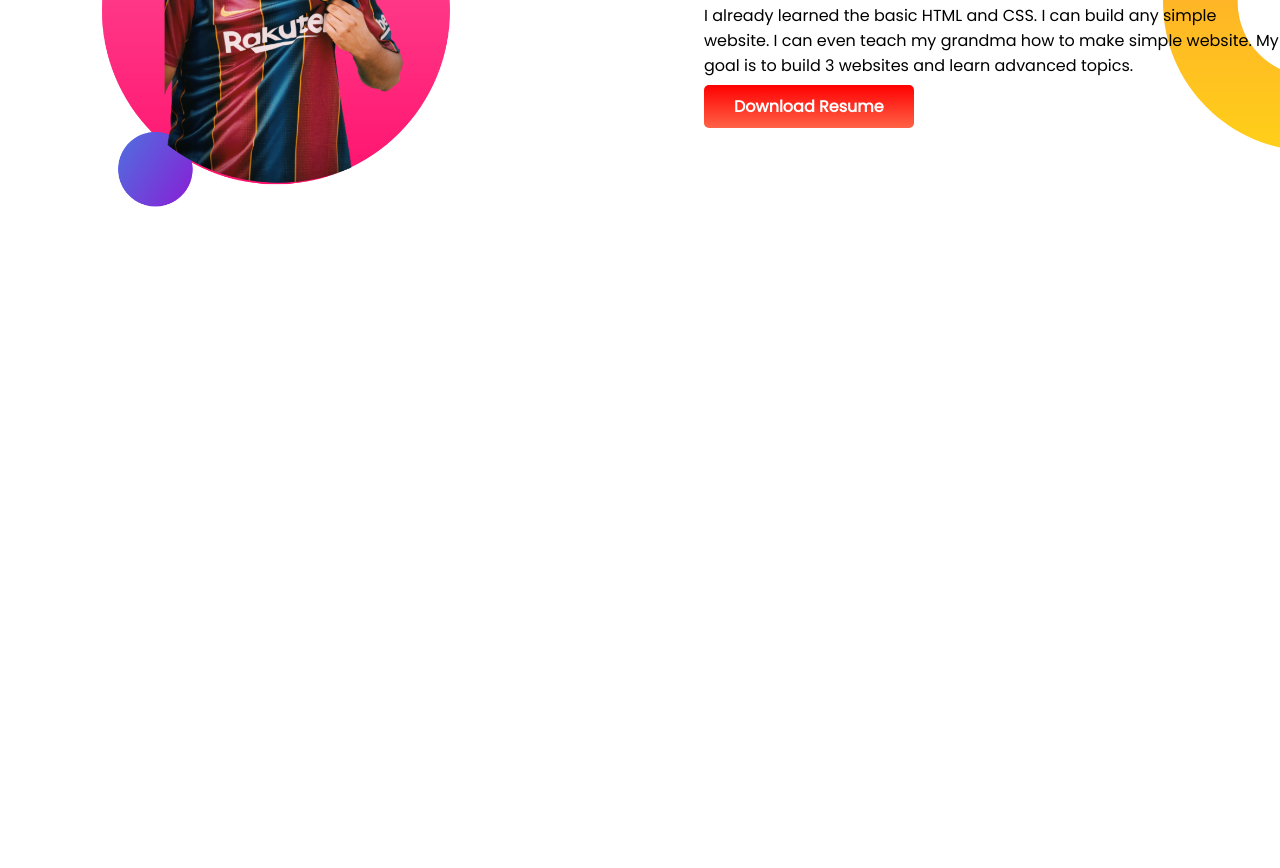
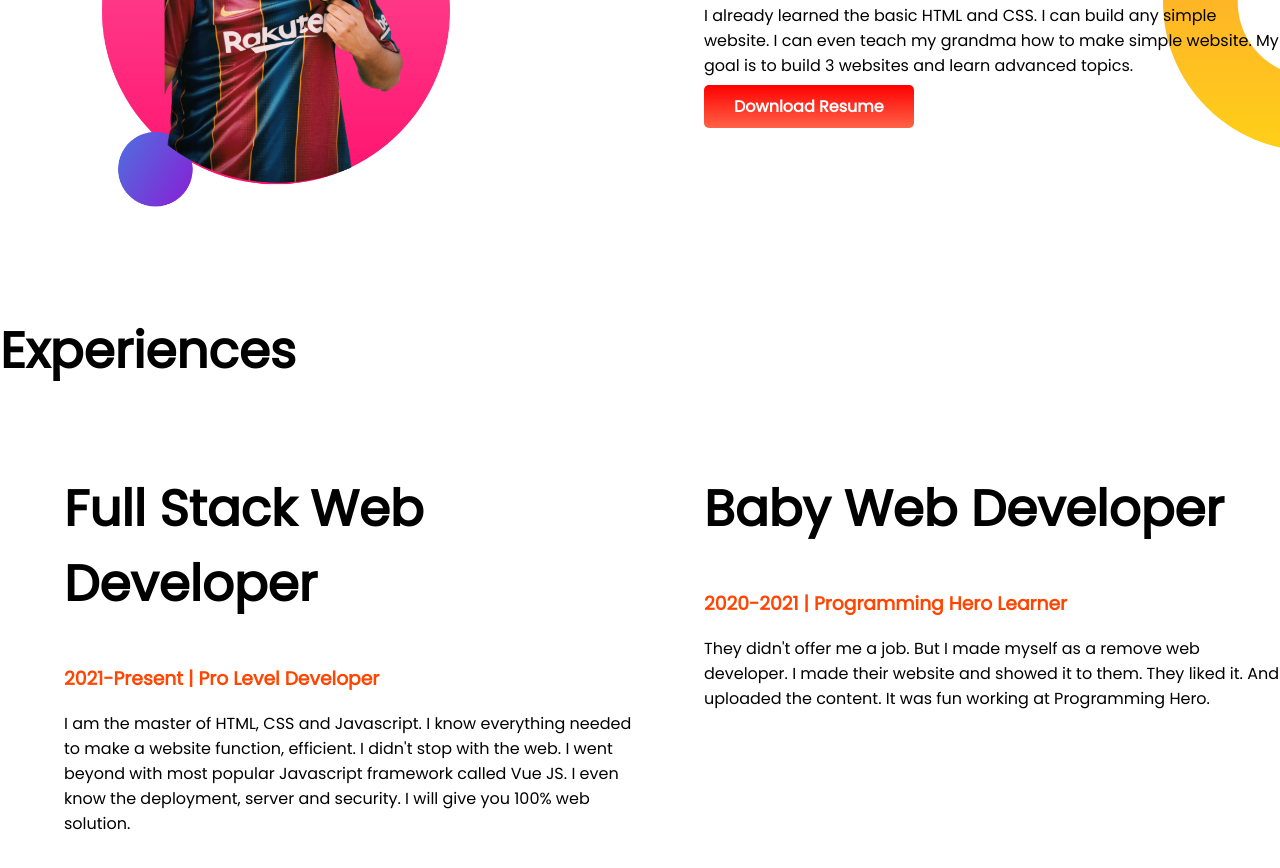
Before and after one commit to Jamee415/deveeloper-portfolio, a plain HTML site: page index.html in a window 1280 px wide. Shown: the part 773-1641 px from the top of the page. Before the commit the page ends 1087 px from the top, so only its background shows below. Drawn offline with Linux system fonts and the light colour scheme.

Commit message:
experiences

```diff
--- a/index.html
+++ b/index.html
@@ -13,7 +13,7 @@
 </head>
 
 <body>
-    <section class="top-banner">
+    <section class="top-banner flexible">
         <div class="half-width">
             <h1>Welcome To</h1>
             <h1> <span class="orange-color">Xamee's</span> World!</h1>
@@ -32,7 +32,7 @@
         </div>
 
     </section>
-    <section class="dream-big">
+    <section class="dream-big flexible">
         <div class="half-width">
             <img src="myuseport-bg2.PNG" alt="That's also me">
         </div>
@@ -43,11 +43,29 @@
                 to make simple website. My goal is to build 3 websites and learn advanced topics.</p>
             <a class="link-button" target="_blank" href="https://sites.google.com/view/jamee415">Download Resume</a>
 
-
-
         </div>
     </section>
+    <section class="experiences">
+        <h1>Experiences</h1>
+        <div class="flexible">
+            <div class="half-width">
+                <h1>Full Stack Web Developer</h1>
+                <h3 class="highlight">2021-Present | Pro Level Developer</h3>
+                <p>I am the master of HTML, CSS and Javascript. I know everything needed to make a website function,
+                    efficient. I didn't stop with the web. I went beyond with most popular Javascript framework called
+                    Vue
+                    JS. I even know the deployment, server and security. I will give you 100% web solution.</p>
+            </div>
 
+            <div class="half-width">
+                <h1>Baby Web Developer</h1>
+                <h3 class="highlight">2020-2021 | Programming Hero Learner</h3>
+                <p>They didn't offer me a job. But I made myself as a remove web developer. I made their website and
+                    showed
+                    it to them. They liked it. And uploaded the content. It was fun working at Programming Hero.</p>
+            </div>
+        </div>
+    </section>
 
 </body>
 
--- a/style.css
+++ b/style.css
@@ -14,7 +14,7 @@ h1{
 .know-me{
     color: rgb(170, 189, 4);
 }
-section{
+.flexible{
     display: flex;
     margin-bottom: 100px;
 }
```
